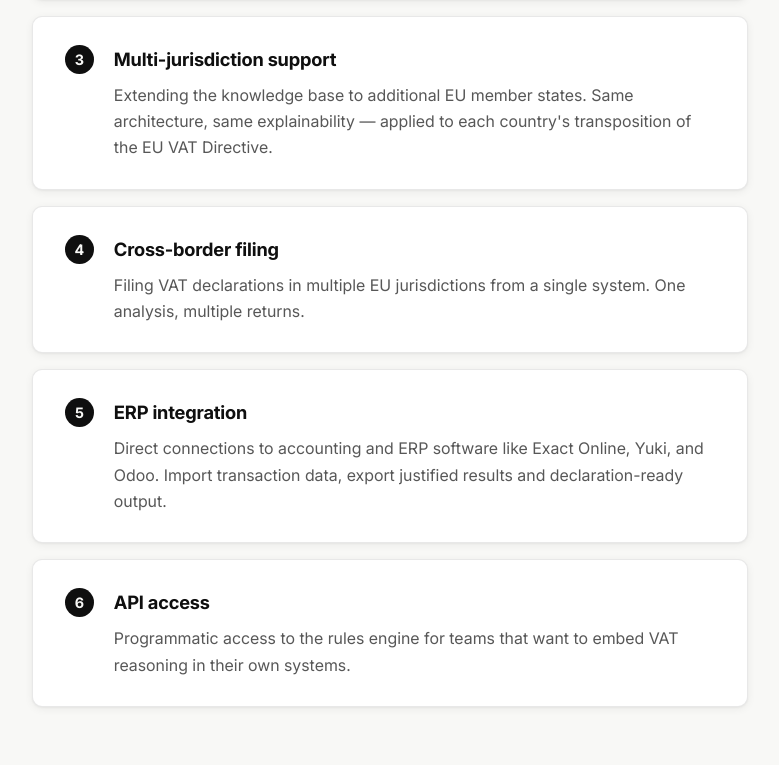
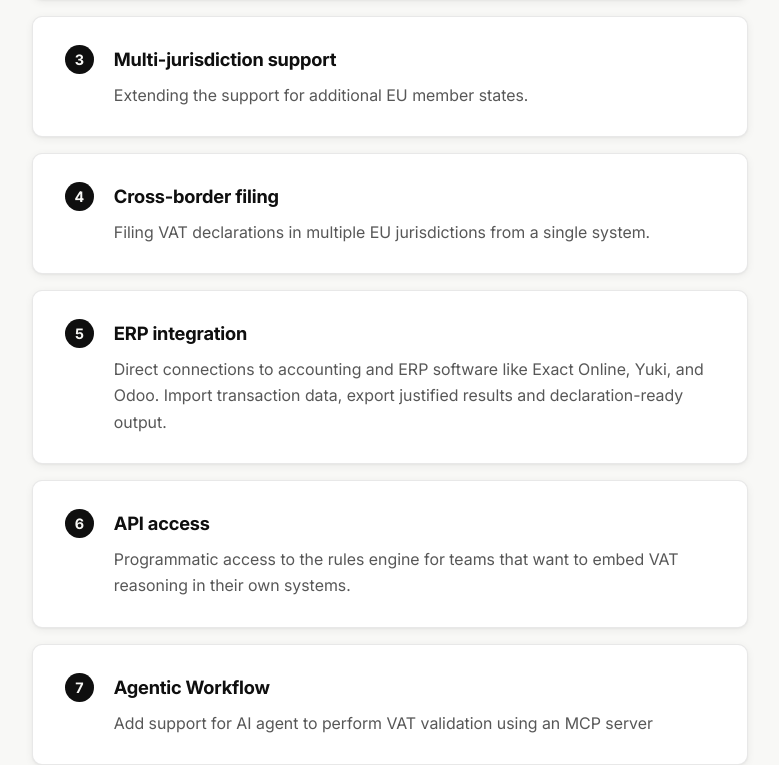
Before and after one commit to VATmiraal/website, a SvelteKit app: page /roadmap in a window 1280 px wide. Shown: the part 718-1483 px from the top of the page, without its empty margins (250-1029 px from the left). Built offline with nearby package versions, Linux system fonts and the light colour scheme.

Commit message:
Improve the roadmap architecture and some of the text.

```diff
--- /dev/null
+++ b/src/components/roadmap-item.svelte
@@ -0,0 +1,62 @@
+<script lang="ts">
+	let { number, title, description }: { number: number; title: string; description: string } =
+		$props();
+</script>
+
+<div class="item">
+	<span class="item-number">{number}</span>
+	<div class="item-body">
+		<h3>{title}</h3>
+		<p>{description}</p>
+	</div>
+</div>
+
+<style>
+	.item {
+		display: flex;
+		align-items: flex-start;
+		gap: 1.25em;
+		background: #ffffff;
+		border: 1px solid rgba(0, 0, 0, 0.09);
+		border-radius: 10px;
+		box-shadow:
+			0 2px 8px rgba(0, 0, 0, 0.06),
+			0 1px 2px rgba(0, 0, 0, 0.04);
+		padding: 1.75em 2em;
+		text-align: left;
+	}
+
+	.item-number {
+		flex-shrink: 0;
+		width: 2em;
+		height: 2em;
+		border-radius: 50%;
+		background: #0f0f0f;
+		color: #f8f8f6;
+		font-size: 0.9em;
+		font-weight: 700;
+		display: flex;
+		align-items: center;
+		justify-content: center;
+	}
+
+	.item-body h3 {
+		font-size: 1.15em;
+		font-weight: 700;
+		letter-spacing: -0.01em;
+		margin: 0 0 0.4em;
+	}
+
+	.item-body p {
+		font-size: 1em;
+		color: rgba(15, 15, 15, 0.7);
+		line-height: 1.65;
+		margin: 0;
+	}
+
+	@media (max-width: 768px) {
+		.item {
+			padding: 1.4em 1.5em;
+		}
+	}
+</style>
--- a/src/routes/BuiltOnLaw.svelte
+++ b/src/routes/BuiltOnLaw.svelte
@@ -12,7 +12,7 @@
 			rules. Every conclusion traces back to a specific article, paragraph, and point.
 		</p>
 		<p>
-			The engine doesn't predict &mdash; it applies the law as written and shows you exactly which
+			The engine doesn't predict, it applies the law as written and shows you exactly which
 			provisions led to each decision.
 		</p>
 	</div>
--- a/src/routes/demo/+page.svelte
+++ b/src/routes/demo/+page.svelte
@@ -24,7 +24,7 @@
 	<div id="hero">
 		<h1>See VATmiraal in action</h1>
 		<p id="intro">
-			Explore how the rules engine analyses real VAT transactions &mdash; entirely in your browser.
+			Explore how the rules engine analyses real VAT transactions entirely in your browser.
 		</p>
 		<div id="hero-actions">
 			<a class="btn-primary" href={resolve('/demo/coming-soon')}> Launch the Analyser </a>
--- a/src/routes/roadmap/+page.svelte
+++ b/src/routes/roadmap/+page.svelte
@@ -1,5 +1,44 @@
-<script>
+<script lang="ts">
 	import { resolve } from '$app/paths';
+	import RoadmapItem from '../../components/roadmap-item.svelte';
+
+	const items = [
+		{
+			title: 'Constraint-based audit checking',
+			description:
+				'Define arithmetic relationships between accounts and let the engine verify them during audit. Catch inconsistencies that spreadsheet reviews miss.'
+		},
+		{
+			title: 'Booking-time enforcement',
+			description:
+				'The same constraint engine, applied at the moment of entry. Flag errors before they reach the ledger.'
+		},
+		{
+			title: 'Multi-jurisdiction support',
+			description:
+				'Extending the support for additional EU member states.'
+		},
+		{
+			title: 'Cross-border filing',
+			description:
+				'Filing VAT declarations in multiple EU jurisdictions from a single system.'
+		},
+		{
+			title: 'ERP integration',
+			description:
+				'Direct connections to accounting and ERP software like Exact Online, Yuki, and Odoo. Import transaction data, export justified results and declaration-ready output.'
+		},
+		{
+			title: 'API access',
+			description:
+				'Programmatic access to the rules engine for teams that want to embed VAT reasoning in their own systems.'
+		},
+		{
+			title: 'Agentic Workflow',
+			description:
+				'Add support for AI agent to perform VAT validation using an MCP server'
+		}
+	];
 </script>
 
 <svelte:head>
@@ -13,66 +52,9 @@
 	</div>
 
 	<div id="items">
-		<div class="item">
-			<span class="item-number">1</span>
-			<div class="item-body">
-				<h3>Constraint-based audit checking</h3>
-				<p>
-					Define arithmetic relationships between accounts and let the engine verify them during
-					audit. Catch inconsistencies that spreadsheet reviews miss.
-				</p>
-			</div>
-		</div>
-		<div class="item">
-			<span class="item-number">2</span>
-			<div class="item-body">
-				<h3>Booking-time enforcement</h3>
-				<p>
-					The same constraint engine, applied at the moment of entry. Flag errors before they reach
-					the ledger.
-				</p>
-			</div>
-		</div>
-		<div class="item">
-			<span class="item-number">3</span>
-			<div class="item-body">
-				<h3>Multi-jurisdiction support</h3>
-				<p>
-					Extending the knowledge base to additional EU member states. Same architecture, same
-					explainability &mdash; applied to each country's transposition of the EU VAT Directive.
-				</p>
-			</div>
-		</div>
-		<div class="item">
-			<span class="item-number">4</span>
-			<div class="item-body">
-				<h3>Cross-border filing</h3>
-				<p>
-					Filing VAT declarations in multiple EU jurisdictions from a single system. One analysis,
-					multiple returns.
-				</p>
-			</div>
-		</div>
-		<div class="item">
-			<span class="item-number">5</span>
-			<div class="item-body">
-				<h3>ERP integration</h3>
-				<p>
-					Direct connections to accounting and ERP software like Exact Online, Yuki, and Odoo.
-					Import transaction data, export justified results and declaration-ready output.
-				</p>
-			</div>
-		</div>
-		<div class="item">
-			<span class="item-number">6</span>
-			<div class="item-body">
-				<h3>API access</h3>
-				<p>
-					Programmatic access to the rules engine for teams that want to embed VAT reasoning in
-					their own systems.
-				</p>
-			</div>
-		</div>
+		{#each items as item, i}
+			<RoadmapItem number={i + 1} title={item.title} description={item.description} />
+		{/each}
 	</div>
 
 	<div id="cta">
@@ -126,47 +108,6 @@
 		width: 100%;
 	}
 
-	.item {
-		display: flex;
-		align-items: flex-start;
-		gap: 1.25em;
-		background: #ffffff;
-		border: 1px solid rgba(0, 0, 0, 0.09);
-		border-radius: 10px;
-		box-shadow:
-			0 2px 8px rgba(0, 0, 0, 0.06),
-			0 1px 2px rgba(0, 0, 0, 0.04);
-		padding: 1.75em 2em;
-		text-align: left;
-	}
-
-	.item-number {
-		flex-shrink: 0;
-		width: 2em;
-		height: 2em;
-		border-radius: 50%;
-		background: #0f0f0f;
-		color: #f8f8f6;
-		font-size: 0.9em;
-		font-weight: 700;
-		display: flex;
-		align-items: center;
-		justify-content: center;
-	}
-
-	.item-body h3 {
-		font-size: 1.15em;
-		font-weight: 700;
-		letter-spacing: -0.01em;
-		margin: 0 0 0.4em;
-	}
-
-	.item-body p {
-		font-size: 1em;
-		color: rgba(15, 15, 15, 0.7);
-		line-height: 1.65;
-		margin: 0;
-	}
 
 	#cta {
 		display: flex;
@@ -217,9 +158,5 @@
 			padding: 4rem 1.5rem 4rem;
 			gap: 3.5rem;
 		}
-
-		.item {
-			padding: 1.4em 1.5em;
-		}
 	}
 </style>
```
